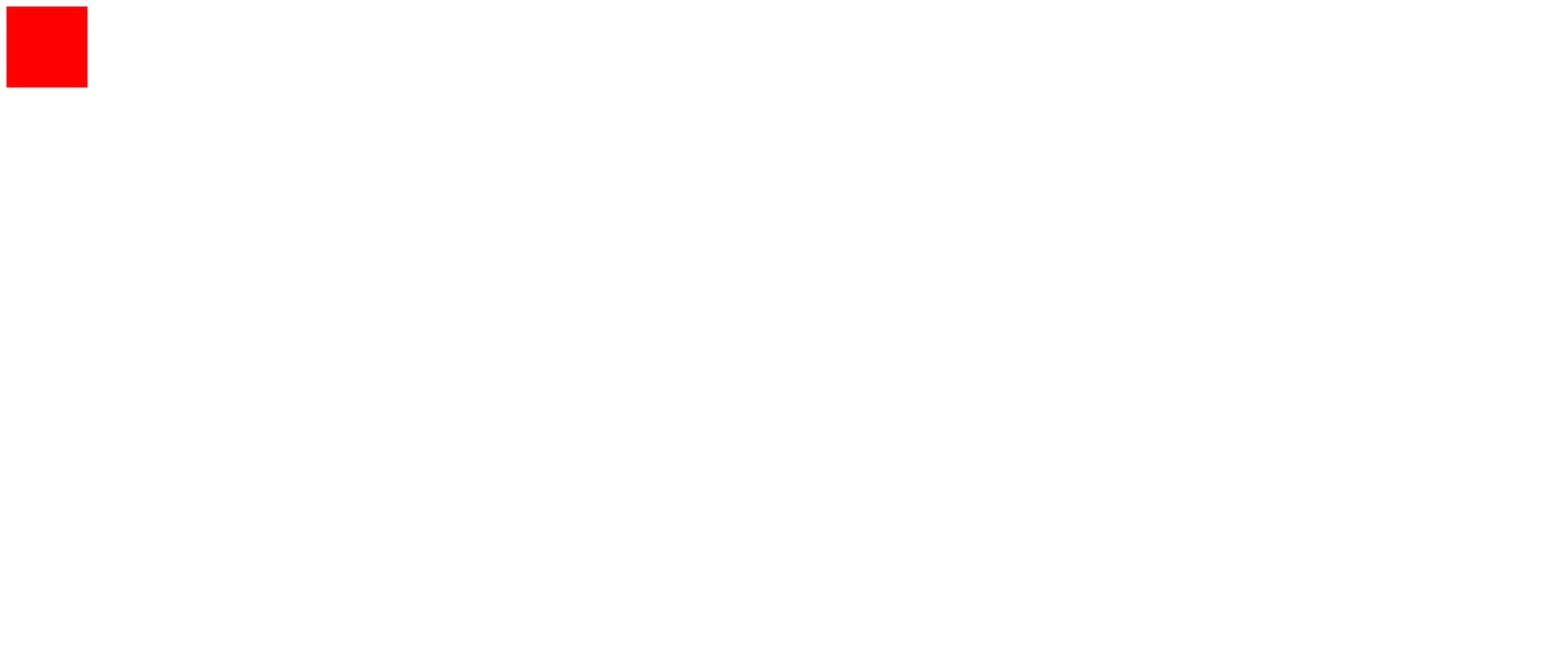
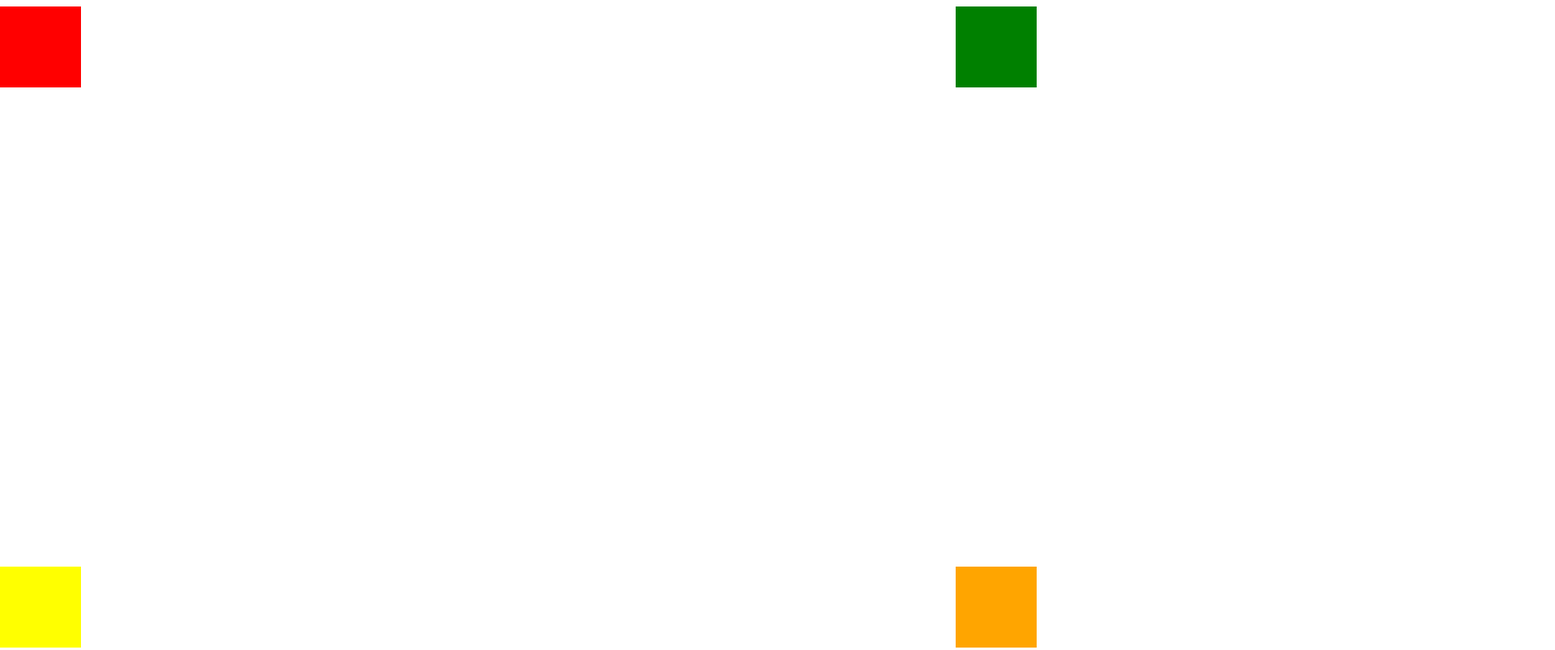
Before and after one commit to Heidelol/sesion_4, a plain HTML site: page index.html in a window 1280 px wide. Shown: the top 803 px of the page at 81% size, 1920 px wide, since content can reach past the window. Drawn offline with Linux system fonts and the light colour scheme.

Commit message:
modificando position de elementos

```diff
--- a/styles.css
+++ b/styles.css
@@ -3,7 +3,8 @@
     background: red;
     width: 100px;
     height: 100px;
-    position: relative;
+    position: absolute;
+    left: 0;
 
 }
 
@@ -11,9 +12,8 @@
     background: green;
     width: 100px;
     height: 100px;
-    position: relative;
-    right: -3320px;
-    bottom: 100px;
+    position: absolute;
+    right: 0;
 }
 
 .amarillo {
@@ -21,8 +21,9 @@
     width: 100px;
     height: 100px;
     position: relative;
-    left: 3320px;
-    top: 1000px;
+    position: absolute;
+    left: 0;
+    bottom: 0;
 
 }
 
@@ -30,6 +31,7 @@
     background: orange;
     width: 100px;
     height: 100px;
-    position: relative;
-    top: 900px;
+    position: absolute;
+    right: 0;
+    bottom: 0;
 }
```
